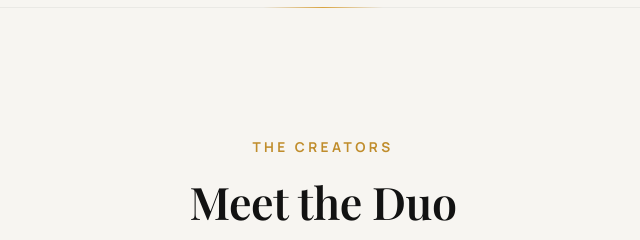
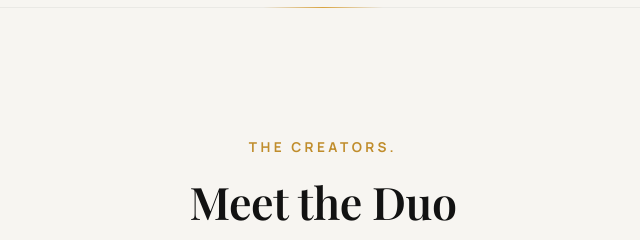
Before and after one commit to leul-cpu/Bellamo, a plain HTML site: page index.html in a window 1280 px wide. Shown: the part 2760-3000 px from the top of the page, 317-957 px from the left. Drawn offline with nearby package versions, Linux system fonts and the light colour scheme; a web font is replaced by a local one.

Commit message:
style: adjust typography punctuation and wrap anchor tag attributes in team section

```diff
--- a/index.html
+++ b/index.html
@@ -204,7 +204,7 @@
         <section id="team" class="team-section section-padding">
             <div class="container">
                 <div class="section-header-centered fade-up-element">
-                    <span class="section-eyebrow">The Creators</span>
+                    <span class="section-eyebrow">The Creators.</span>
                     <h2 class="section-title-serif">Meet the Duo</h2>
                     <p class="section-subtitle">Combining visual production chops with growth marketing strategies.</p>
                 </div>
@@ -212,7 +212,8 @@
                     <!-- Member 1: Blen Haile -->
                     <div class="team-profile-card glass-container fade-up-element">
                         <div class="profile-avatar-container">
-                            <a href="https://bellanawit.vercel.app/" target="_blank" rel="noopener noreferrer" aria-label="Visit Blen Haile's portfolio">
+                            <a href="https://bellanawit.vercel.app/" target="_blank" rel="noopener noreferrer"
+                                aria-label="Visit Blen Haile's portfolio">
                                 <img src="bell.webp" alt="Blen Haile" class="avatar-block image-avatar">
                             </a>
                         </div>
@@ -242,7 +243,8 @@
                     <!-- Member 2: Mohammed Alewi -->
                     <div class="team-profile-card glass-container fade-up-element">
                         <div class="profile-avatar-container">
-                            <a href="https://mohsquare1.netlify.app/" target="_blank" rel="noopener noreferrer" aria-label="Visit Mohammed Alewi's portfolio">
+                            <a href="https://mohsquare1.netlify.app/" target="_blank" rel="noopener noreferrer"
+                                aria-label="Visit Mohammed Alewi's portfolio">
                                 <img src="moh.webp" alt="Mohammed Alewi" class="avatar-block image-avatar">
                             </a>
                         </div>
```
